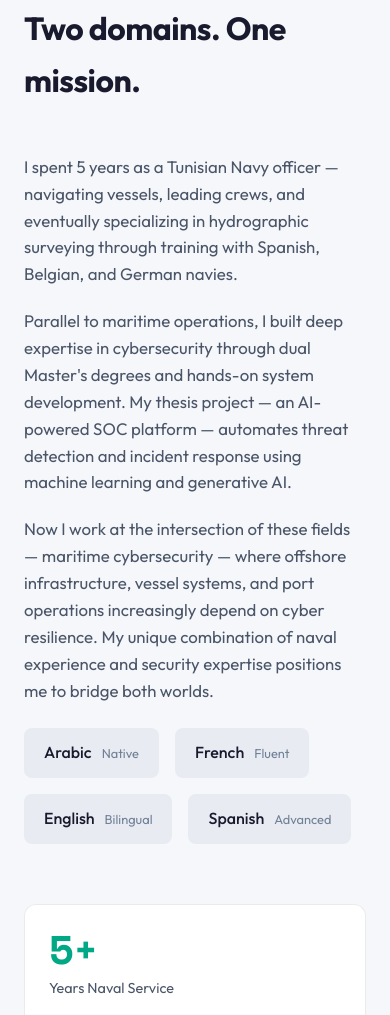
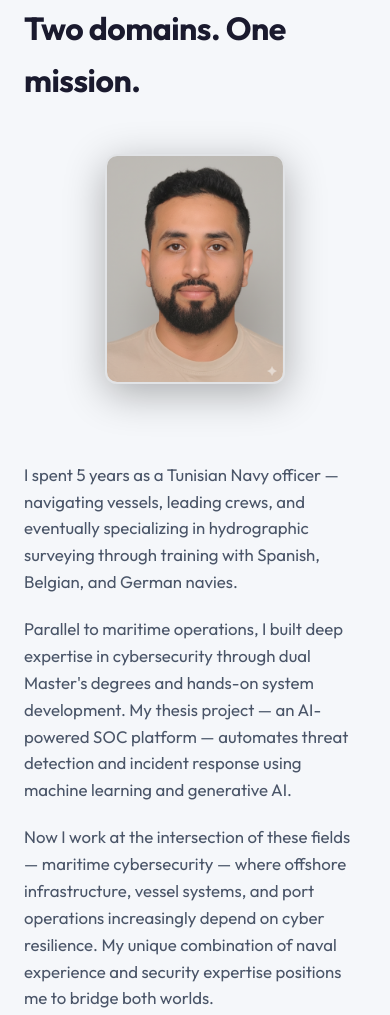
Before and after one commit to M05546/M05546.github.io, a plain HTML site: page index.html in a window 390 px wide. Shown: the part 1439-2454 px from the top of the page. Drawn offline with nearby package versions, Linux system fonts and the light colour scheme.

Commit message:
Adding Photo

```diff
--- a/css/styles.css
+++ b/css/styles.css
@@ -493,8 +493,21 @@ section {
 /* About */
 .about-grid {
     display: grid;
-    grid-template-columns: 1fr 1fr;
-    gap: 60px;
+    grid-template-columns: 200px 1fr 1fr;
+    gap: 40px;
+    align-items: start;
+}
+
+.about-photo {
+    position: sticky;
+    top: 100px;
+}
+
+.about-photo img {
+    width: 100%;
+    border-radius: 12px;
+    border: 2px solid var(--border-subtle);
+    box-shadow: 0 10px 40px rgba(0, 0, 0, 0.3);
 }
 
 .about-text p {
@@ -896,6 +909,13 @@ footer p {
         grid-template-columns: 1fr;
     }
 
+    .about-photo {
+        position: relative;
+        top: 0;
+        max-width: 180px;
+        margin: 0 auto 30px;
+    }
+
     .project-card {
         grid-template-columns: 1fr;
     }
--- a/index.html
+++ b/index.html
@@ -94,6 +94,9 @@
             <div class="section-label">About</div>
             <h2 class="section-title">Two domains. One mission.</h2>
             <div class="about-grid">
+                <div class="about-photo">
+                    <img src="assets/profile.png" alt="Mossab Rabah">
+                </div>
                 <div class="about-text">
                     <p>
                         I spent 5 years as a Tunisian Navy officer — navigating vessels, leading crews, and eventually specializing in hydrographic surveying through training with Spanish, Belgian, and German navies.
```
Also changed, not shown: es/index.html (+3 -0 lines), fr/index.html (+3 -0 lines), assets/profile.png (added).
